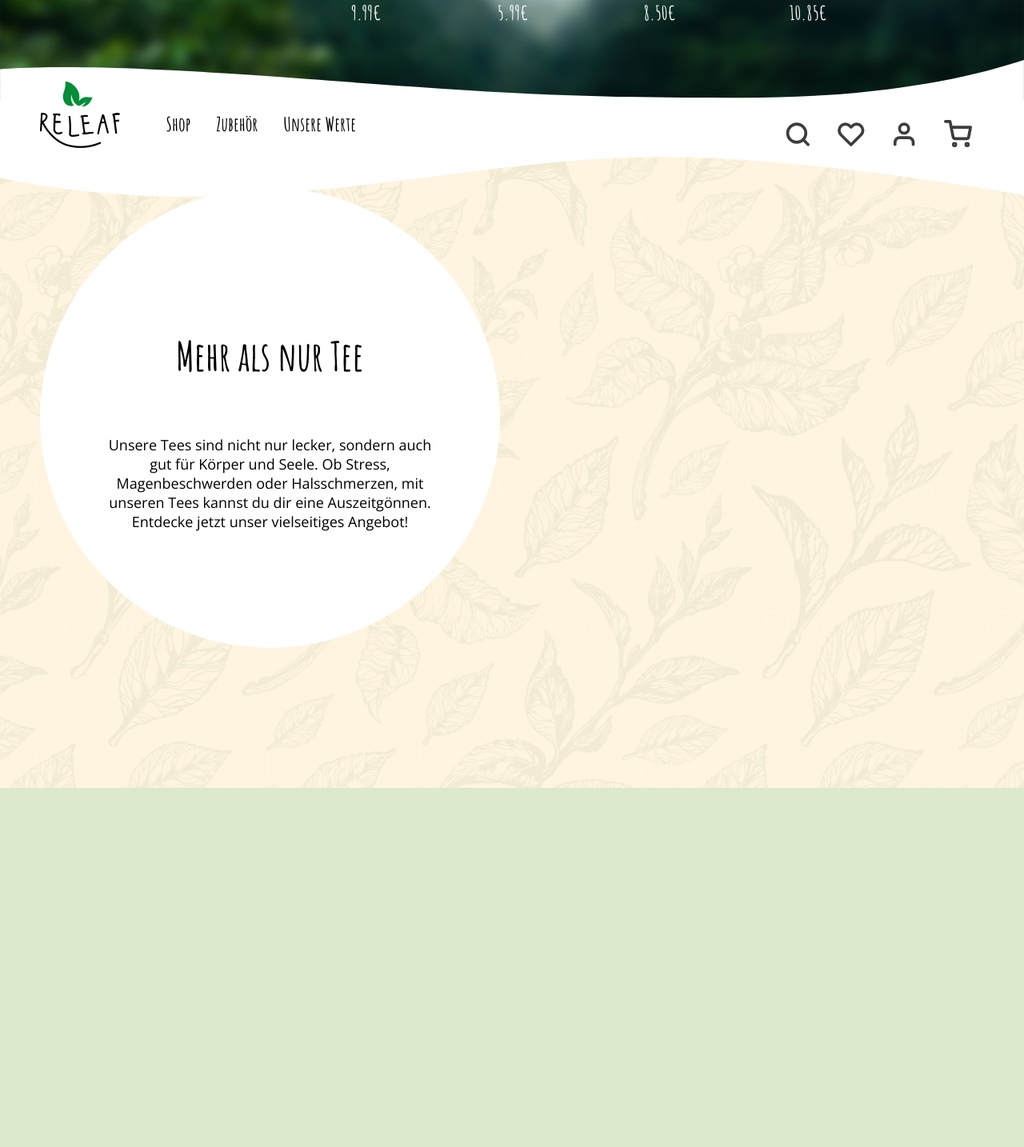
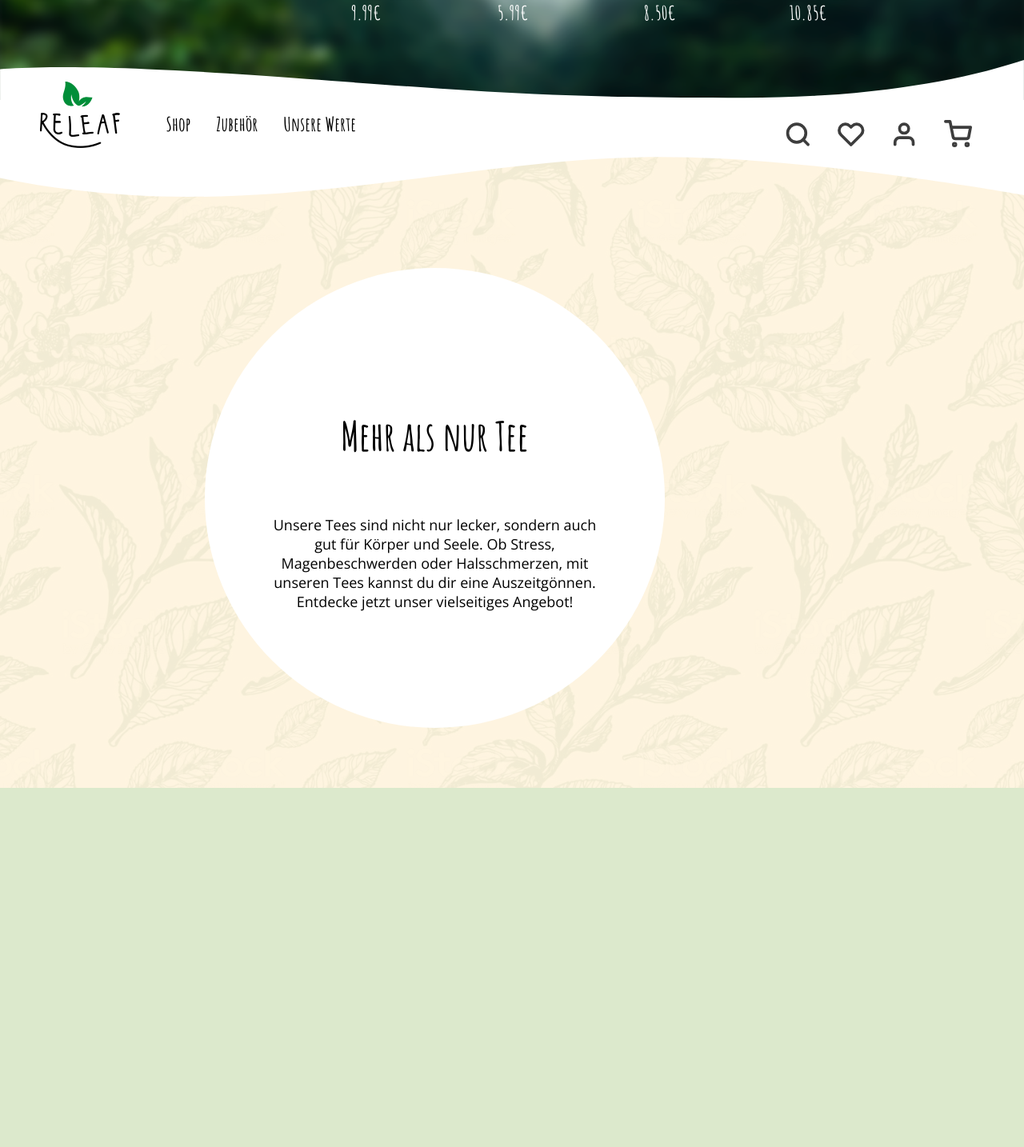
Before and after one commit to maharkus/Releaf, a PHP site: page / in a window 1280 px wide; the page is wider, and only the part inside the window is pictured. Shown: the part 575-2009 px from the top of that part at 80% size. Run offline with PHP 8.4, Linux system fonts and the light colour scheme; data comes from the database, SQL or seed files in the repository.

Commit message:
Simplify nav and circle

```diff
--- a/css/styles.css
+++ b/css/styles.css
@@ -107,6 +107,13 @@ nav ul.icons li {
   list-style: none;
   padding: 15px;
 }
+nav .wave {
+  content: " ";
+  left: 0;
+  position: absolute;
+  width: 100%;
+  z-index: -1;
+}
 
 footer {
   display: block;
@@ -176,9 +183,8 @@ header .textbox p {
 }
 
 section {
+  position: relative;
   background-color: white;
-  padding: 0 50px;
-  position: relative;
   width: 100%;
 }
 section .logo {
@@ -214,7 +220,12 @@ section ul.icons li {
   list-style: none;
   padding: 15px;
 }
-section .circle {
+section .circle-wrapper {
+  position: absolute;
+  margin-top: 150px;
+  margin-left: 20%;
+}
+section .circle-wrapper .circle {
   align-items: center;
   background-color: white;
   border-radius: 100%;
@@ -227,11 +238,11 @@ section .circle {
   padding: 70px;
   width: 575px;
 }
-section .circle h3 {
+section .circle-wrapper .circle h3 {
   font-size: 5rem;
   text-align: center;
 }
-section .circle p {
+section .circle-wrapper .circle p {
   font-size: 1.8rem;
   text-align: center;
 }
@@ -302,24 +313,6 @@ section .circle p {
   transform: translateY(-50%);
 }
 
-.waveTop {
-  content: " ";
-  left: 0;
-  bottom: 100%;
-  position: absolute;
-  width: 100%;
-  z-index: -1;
-}
-
-.waveBottom {
-  content: " ";
-  left: 0;
-  top: 100%;
-  position: absolute;
-  width: 100%;
-  z-index: -1;
-}
-
 @media only screen and (max-width: 1000px) {
   .hiddenS {
     display: none;
--- a/css/styles.scss
+++ b/css/styles.scss
@@ -118,6 +118,14 @@ nav {
             padding: 15px;
         }
     }
+
+    .wave {
+        content: " ";
+        left: 0;
+        position: absolute;
+        width: 100%;
+        z-index: -1;
+    }
 }
 
 //Footer
@@ -203,9 +211,8 @@ header {
 //Sections
 
 section {
+    position: relative;
     background-color: white;
-    padding: 0 50px;
-    position: relative;
     width: 100%;
 
     .logo {
@@ -247,6 +254,11 @@ section {
         }
     }
 
+    .circle-wrapper {
+        position: absolute;
+        margin-top: 150px;
+        margin-left: 20%;
+
         .circle {
             align-items: center;
             background-color: white;
@@ -268,6 +280,7 @@ section {
             p {
                 font-size: 1.8rem;
                 text-align: center;
+            }
         }
     }
 }
@@ -344,24 +357,6 @@ section {
     }
 }
 
-.waveTop {
-    content: " ";
-    left: 0;
-    bottom: 100%;
-    position: absolute;
-    width: 100%;
-    z-index: -1;
-}
-
-.waveBottom {
-    content: " ";
-    left: 0;
-    top: 100%;
-    position: absolute;
-    width: 100%;
-    z-index: -1;
-}
-
 // Media Queries
 
 @media only screen and (max-width: 1000px) {
--- a/index.php
+++ b/index.php
@@ -49,7 +49,7 @@
     <!--Main Content-->
     <main>
         <section class="textured">
-            <div class="spacerL"></div>
+            <div class="circle-wrapper">
                 <div class="circle">
                     <h3>Mehr als nur Tee</h3>
                     <p>
@@ -58,6 +58,7 @@
                         <br>
                         Entdecke jetzt unser vielseitiges Angebot!
                     </p>
+                </div>
             </div>
         </section>
         <section class="green">
--- a/nav.php
+++ b/nav.php
@@ -1,5 +1,5 @@
 <nav>
-    <img class="waveTop" src="img/wave_top.svg" />
+    <img class="wave" src="img/wave_top.svg" style="bottom:100%;" />
     <img class="logo" src="img/logo.png" title="Releaf" href="index.html" width="100" height="auto">
     <ul class="navigation">
         <li>
@@ -26,5 +26,5 @@
             <img src="img/icons/ic_shopping_cart.svg">
         </li>
     </ul>
-    <img class="waveBottom" src="img/wave_bottom.svg" />
+    <img class="wave" src="img/wave_bottom.svg" style="top:100%" />
 </nav>
```
Lines whose indentation alone changed are shown as unchanged.
